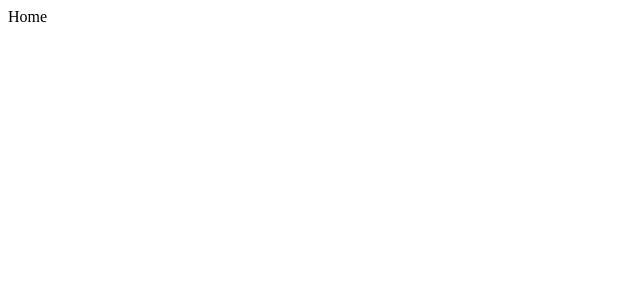
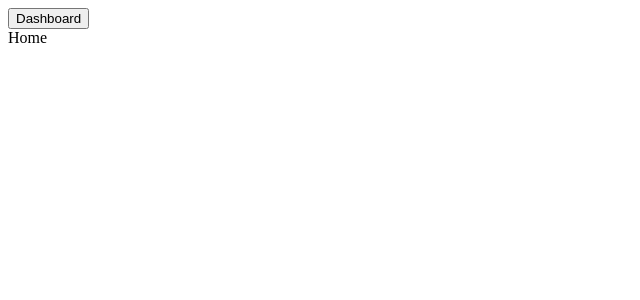
Before and after one commit to itstoreall/esoterrium, a Next.js app: page / in a window 1280 px wide. Shown: the top 300 px of the page, without its empty margins (0-640 px from the left). Built offline with nearby package versions, Linux system fonts and the light colour scheme.

Commit message:
ADD | Role changing logic

```diff
--- a/src/app/articles/articles.tsx
+++ b/src/app/articles/articles.tsx
@@ -16,6 +16,9 @@ const ArticlesPage = () => {
     <div>
       <Link href="/dashboard">
         <button>Dashboard</button>
+      </Link>
+      <Link href="/articles/create">
+        <button>Create</button>
       </Link>
 
       <h1>Articles</h1>
--- a/src/app/page.tsx
+++ b/src/app/page.tsx
@@ -1,8 +1,13 @@
 import React from 'react';
+import Link from 'next/link';
 
 const HomePage = () => {
   return (
     <div>
+      <Link href="/dashboard">
+        <button>Dashboard</button>
+      </Link>
+
       <main>Home</main>
     </div>
   );
```
